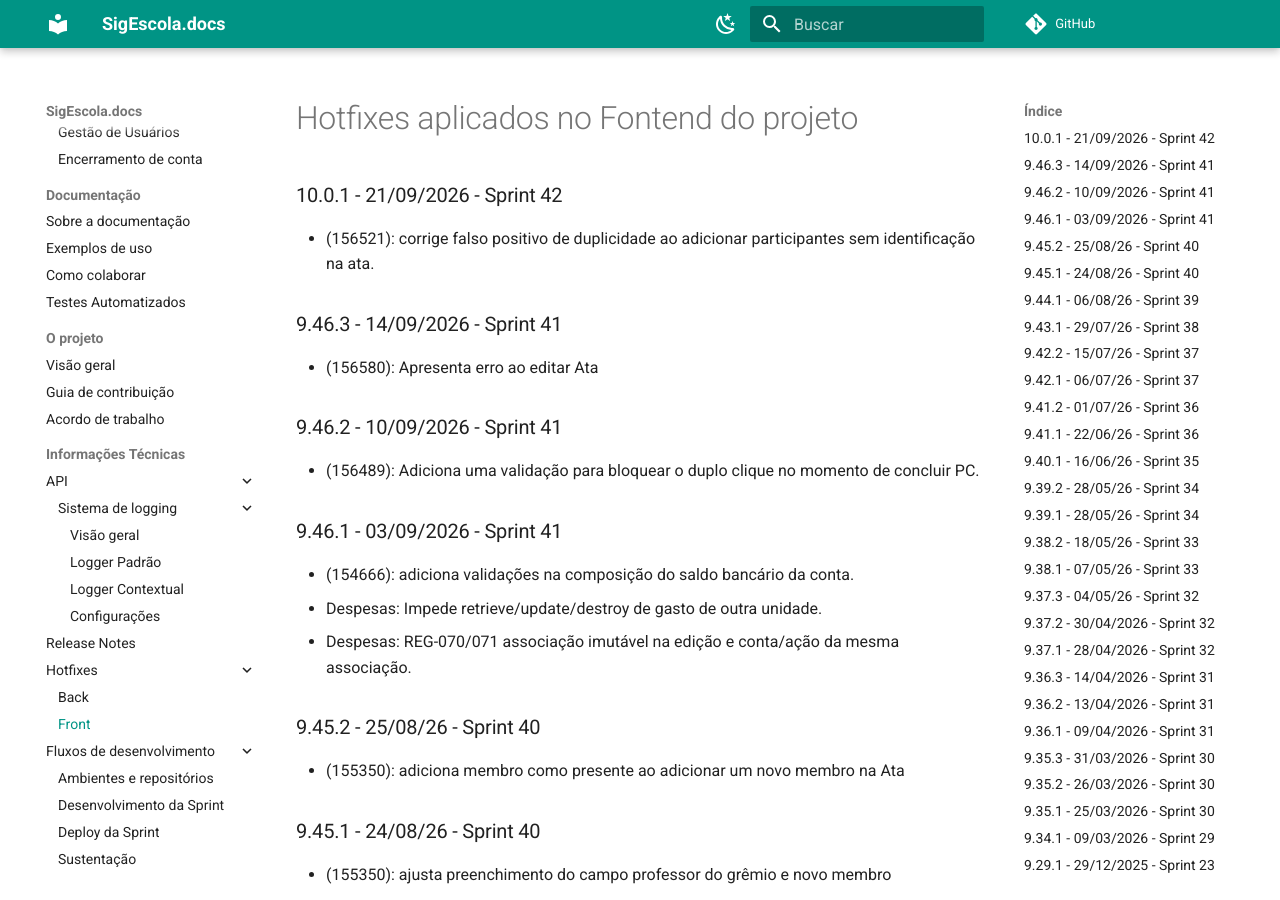
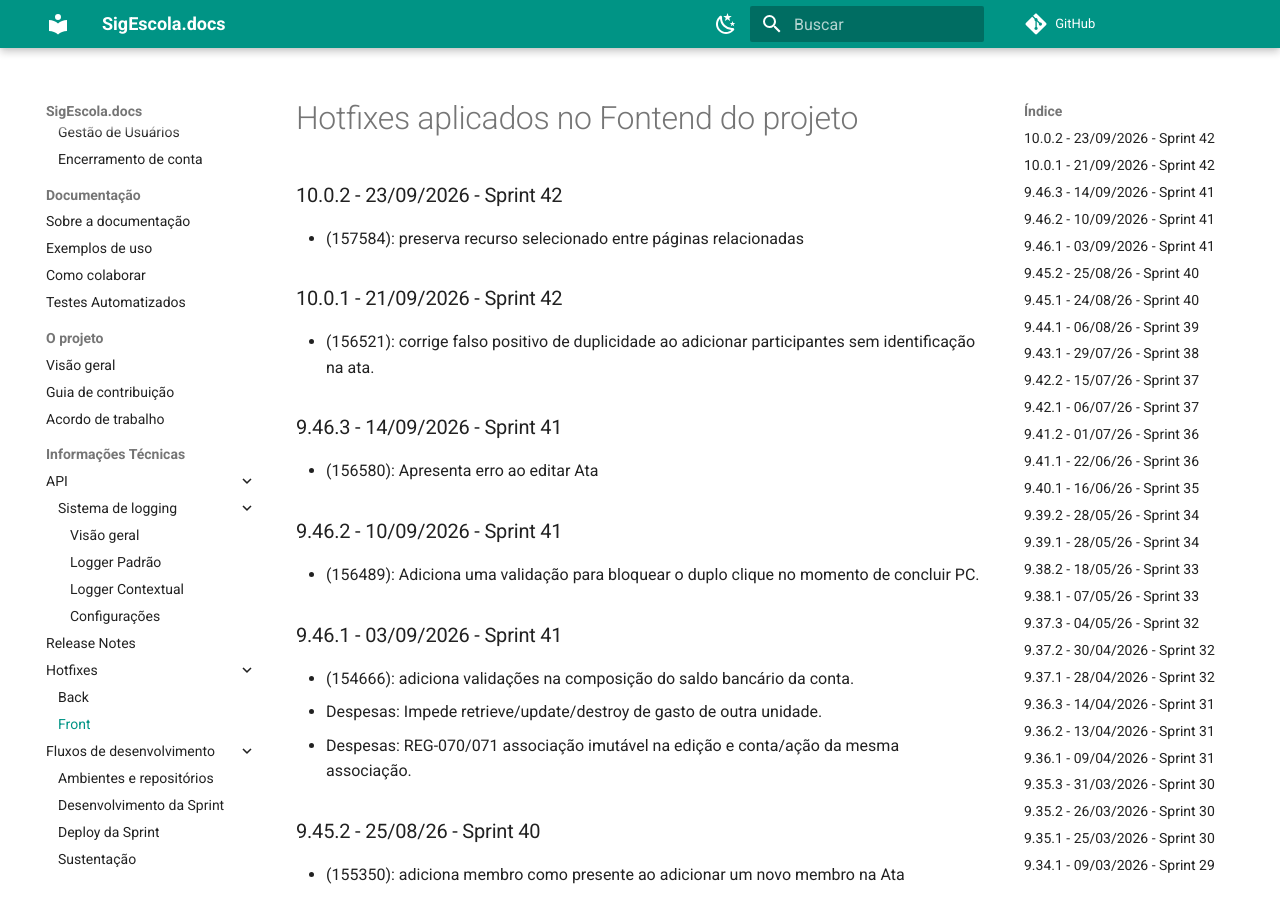
Before and after one commit to prefeiturasp/SME-PTRF-Docs, an MkDocs documentation site: the page built from docs/projeto/hotfixes_front.md, in a window 1280 px wide and 900 px high. Built offline with MkDocs 1.6.1 and Material for MkDocs 9.7.7, drawn with Linux system fonts in a browser that asks for light colours; comment, search, counter and statistics services are not loaded.

Commit message:
Add hotfix details for version 10.0.2

```diff
--- a/docs/projeto/hotfixes_front.md
+++ b/docs/projeto/hotfixes_front.md
@@ -1,4 +1,7 @@
 # Hotfixes aplicados no Fontend do projeto
+
+### 10.0.2 - 23/09/2026 - Sprint 42
+* (157584): preserva recurso selecionado entre páginas relacionadas
 
 ### 10.0.1 - 21/09/2026 - Sprint 42
 * (156521): corrige falso positivo de duplicidade ao adicionar participantes sem identificação na ata.
```
